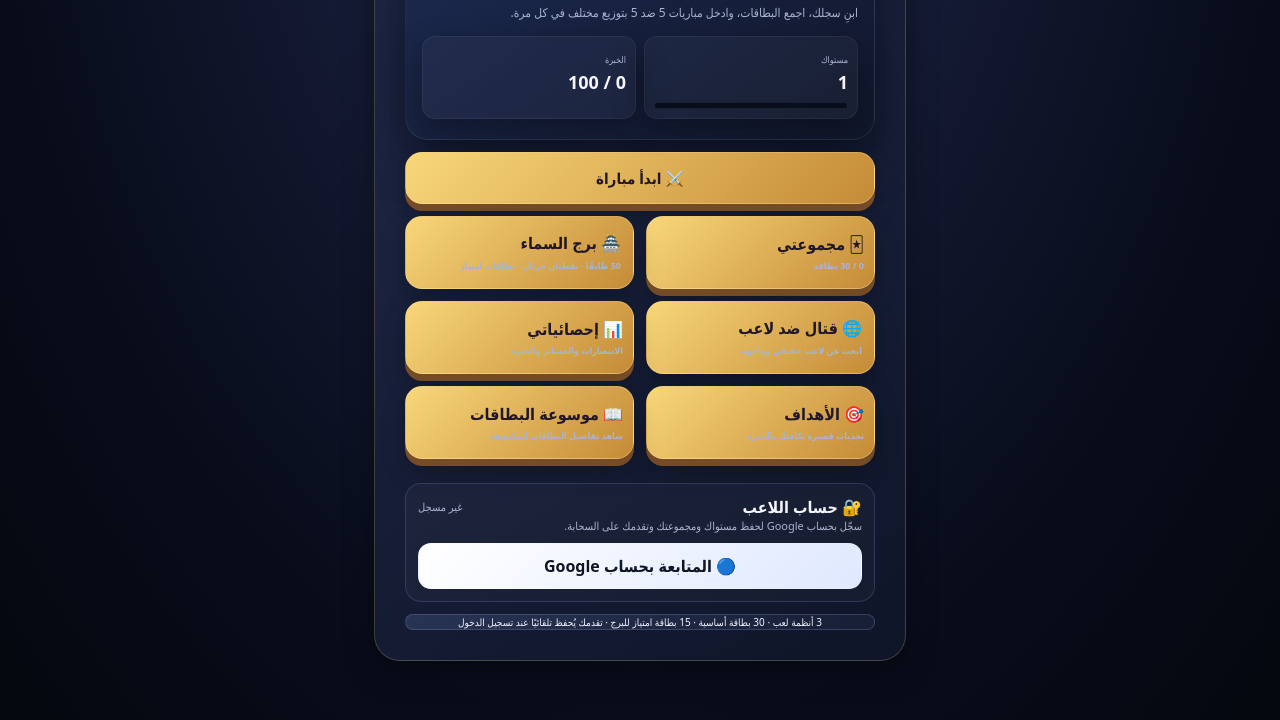
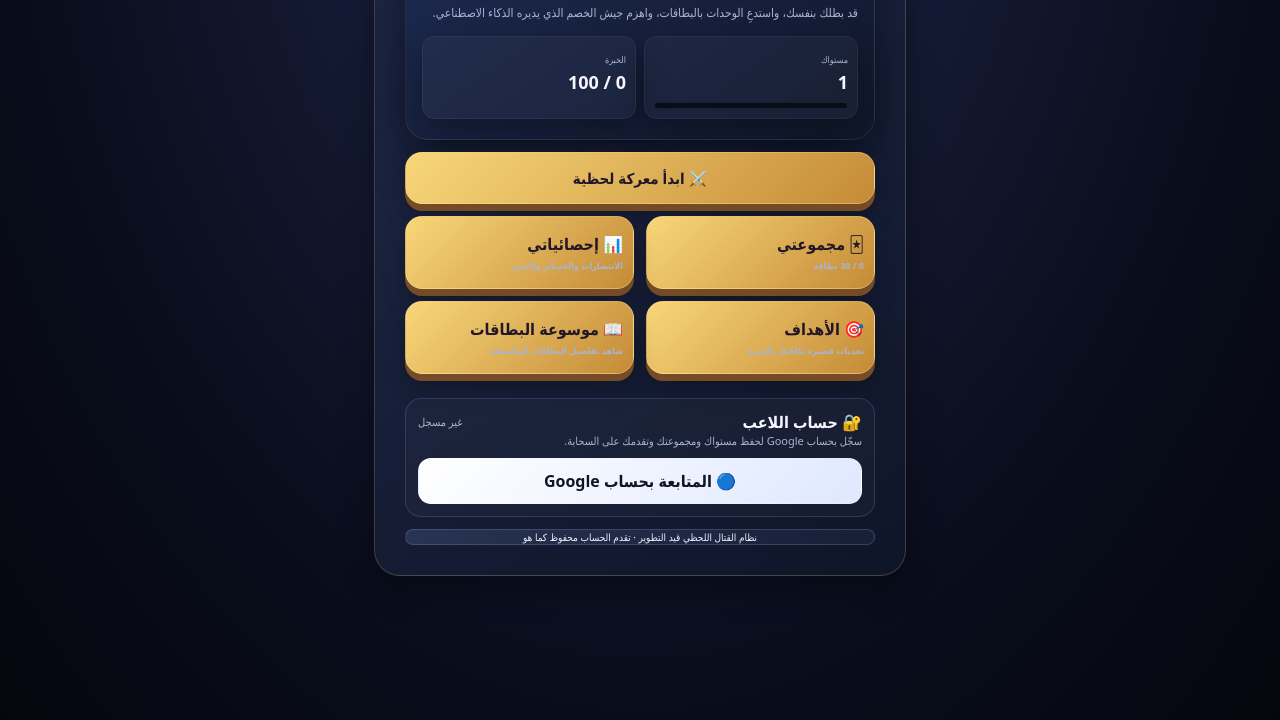
Before and after one commit to arkanws513-spec/Asater-Btaqat, a plain HTML site: page index.html in a window 1280 px wide. Shown: the part 126-846 px from the top of the page. Drawn offline with nearby package versions, Linux system fonts and the light colour scheme.

Commit message:
Make real-time combat the primary game mode

```diff
--- a/index.html
+++ b/index.html
@@ -73,17 +73,17 @@ button{cursor:pointer;touch-action:manipulation}
 <section class="home screen show" id="homeScreen">
   <div class="hero">
     <h1>أساطير <span style="color:var(--gold)">البطاقات</span></h1>
-    <p>ابنِ سجلك، اجمع البطاقات، وادخل مباريات 5 ضد 5 بتوزيع مختلف في كل مرة.</p>
+    <p>قد بطلك بنفسك، واستدعِ الوحدات بالبطاقات، واهزم جيش الخصم الذي يديره الذكاء الاصطناعي.</p>
     <div class="profile">
       <div class="profileBox"><span>مستواك</span><b id="homeLevel">1</b><div class="xpTrack"><div class="xpFill" id="xpFill"></div></div></div>
       <div class="profileBox"><span>الخبرة</span><b id="homeXp">0 / 100</b></div>
     </div>
   </div>
   <div class="menuGrid">
-    <button class="primaryWide" id="startGame">⚔️ ابدأ مباراة</button>
+    <button class="primaryWide" id="startGame">⚔️ ابدأ معركة لحظية</button>
     <button class="menuBtn" id="openCollection"><strong>🃏 مجموعتي</strong><span id="collectionCount">0 / 30 بطاقة</span></button>
-<button class="menuBtn modeCard sky" id="openTower"><strong>🏯 برج السماء</strong><span>50 طابقًا · نقطتان حرتان · بطاقات امتياز</span></button>
-<button class="menuBtn modeCard pvp" id="openPvp"><strong>🌐 قتال ضد لاعب</strong><span>ابحث عن لاعب حقيقي وواجهه</span></button>
+
+
     <button class="menuBtn" id="openStats"><strong>📊 إحصائياتي</strong><span>الانتصارات والخسائر والخبرة</span></button>
     <button class="menuBtn" id="openQuests"><strong>🎯 الأهداف</strong><span>تحديات قصيرة تكافئك بالخبرة</span></button>
     <button class="menuBtn" id="openEncyclopedia"><strong>📖 موسوعة البطاقات</strong><span>شاهد تفاصيل البطاقات المكتشفة</span></button>
@@ -99,7 +99,7 @@ button{cursor:pointer;touch-action:manipulation}
     <button class="logoutBtn" id="googleLogout">تسجيل الخروج</button>
   </div>
 </div>
-<div class="small">3 أنظمة لعب · 30 بطاقة أساسية · 15 بطاقة امتياز للبرج · تقدمك يُحفظ تلقائيًا عند تسجيل الدخول</div>
+<div class="small">نظام القتال اللحظي قيد التطوير · تقدم الحساب محفوظ كما هو</div>
 </section>
 <section class="screen" id="battleScreen" style="flex-direction:column;gap:9px">
 <div style="display:flex;gap:7px">
@@ -504,7 +504,7 @@ document.getElementById("playAgain").onclick=()=>{
     newState();
   }
 };
-document.getElementById("startGame").onclick=()=>{if(window.openDeckBuilder&&profile.deckIds&&profile.deckIds.length===5){showScreen("battleScreen");startMatch();}else{showScreen("homeScreen");if(window.openDeckBuilder)openDeckBuilder();}};
+document.getElementById("startGame").onclick=()=>{window.location.href="realtime.html";};
 document.getElementById("backPrev").onclick=()=>{
   if(document.getElementById("overlay").classList.contains("show"))return;
   goHome();
```
